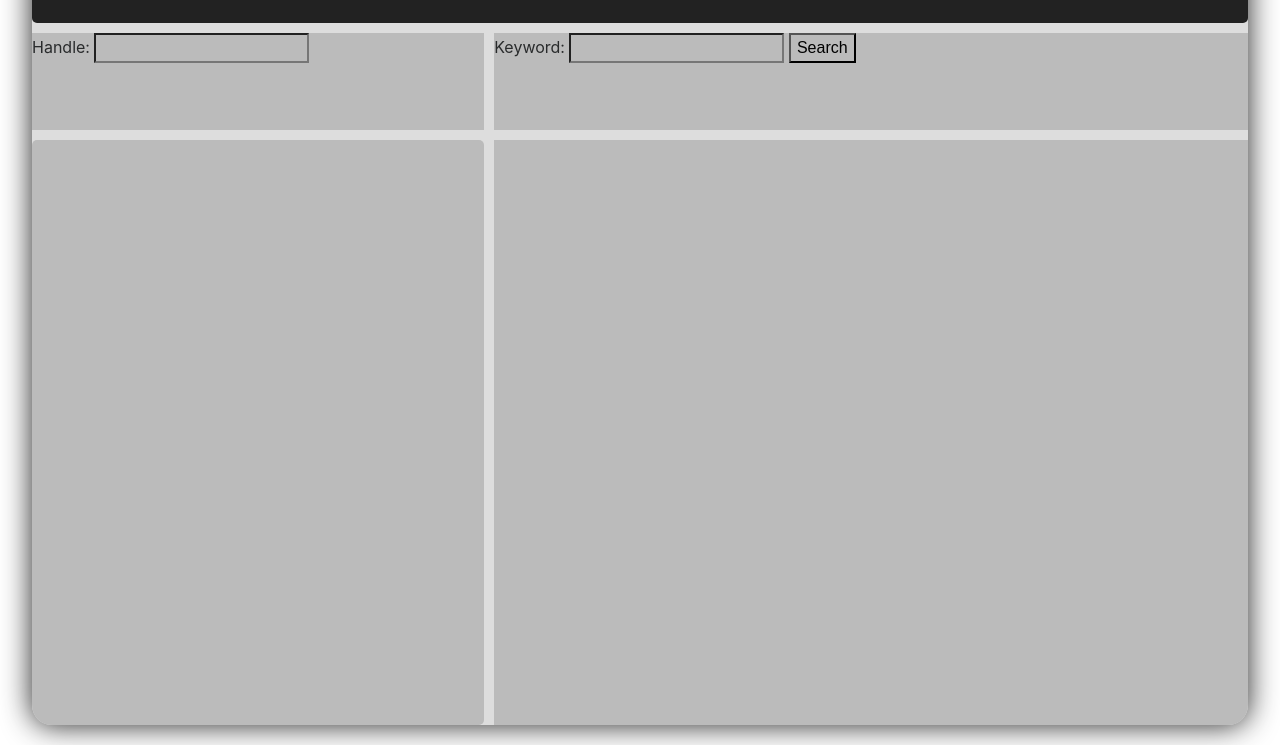
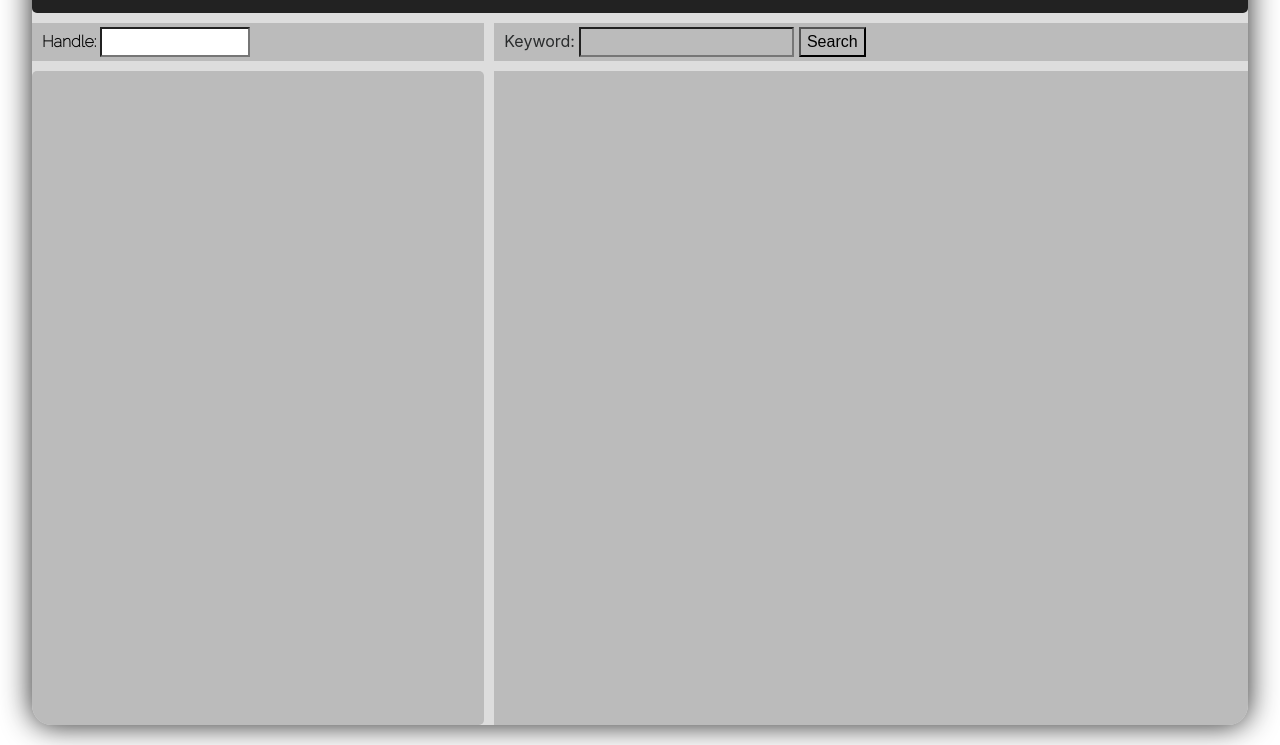
Before and after one commit to Yolkahama8089/stans-check, a plain HTML site: page index.html in a window 1280 px wide. Shown: the part 95-840 px from the top of the page. Drawn offline with nearby package versions, Linux system fonts and the light colour scheme; files whose address does not match are found by name.

Commit message:
update style.css

```diff
--- a/style.css
+++ b/style.css
@@ -9,7 +9,7 @@ body {
   width: 95%;
   margin: 20px auto;
   background-color: #ddd;
-  grid-template-rows: 1fr 1fr 6fr;
+  grid-template-rows: 2fr 1fr 17fr;
   grid-template-columns: 3fr 5fr;
   height: 800px;
   grid-gap: 10px;
@@ -41,13 +41,6 @@ body {
   background-color: #222;
 }
 
-#input-cell {
-  grid-row: 2 / 3;
-  grid-column: 1 / 3;
-  align-items: center;
-  vertical-align: middle;
-}
-
 #names-cell {
   grid-row: 3 / 4;
   grid-column: 1 / 2;
@@ -60,5 +53,37 @@ body {
   border-radius: 0 0 20px 0;
 }
 
-#inputs-container {
+#name-input-container {
+  grid-row: 2 / 3;
+  grid-column: 1 / 2;
+  align-items: center;
+  vertical-align: bottom;
+  padding-top: 4px;
+  padding-left: 10px;
+  font-family: "Raleway", sans-serif;
+  color: black;
+  font-weight: bold;
 }
+
+#keyword-input-container {
+  grid-row: 2 / 3;
+  grid-column: 2 / 3;
+  align-items: center;
+  vertical-align: bottom;
+  padding-top: 4px;
+  padding-left: 10px;
+}
+
+#name-input{
+  width: 150px;
+  padding-left: 3px;
+  background-color: white;
+  color: black;
+}
+
+#keyword-input{
+  width: 200px;
+  padding-left: 3px;
+  background-color: white;
+  color: black;
+}
```
